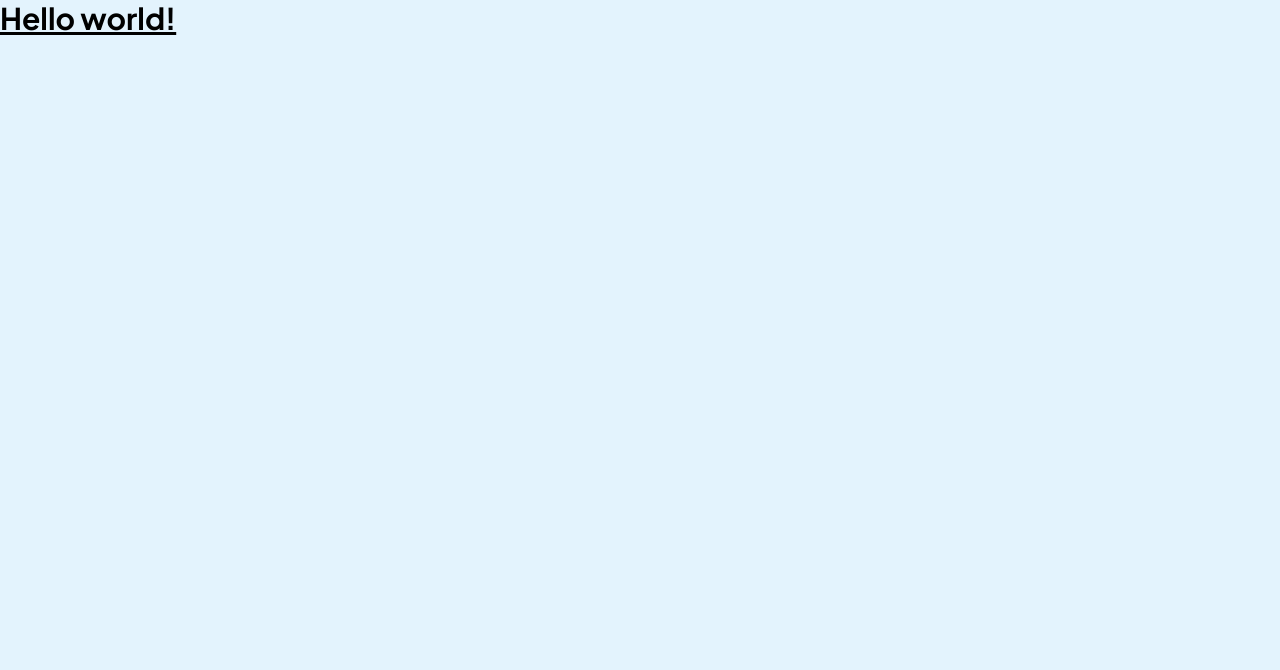
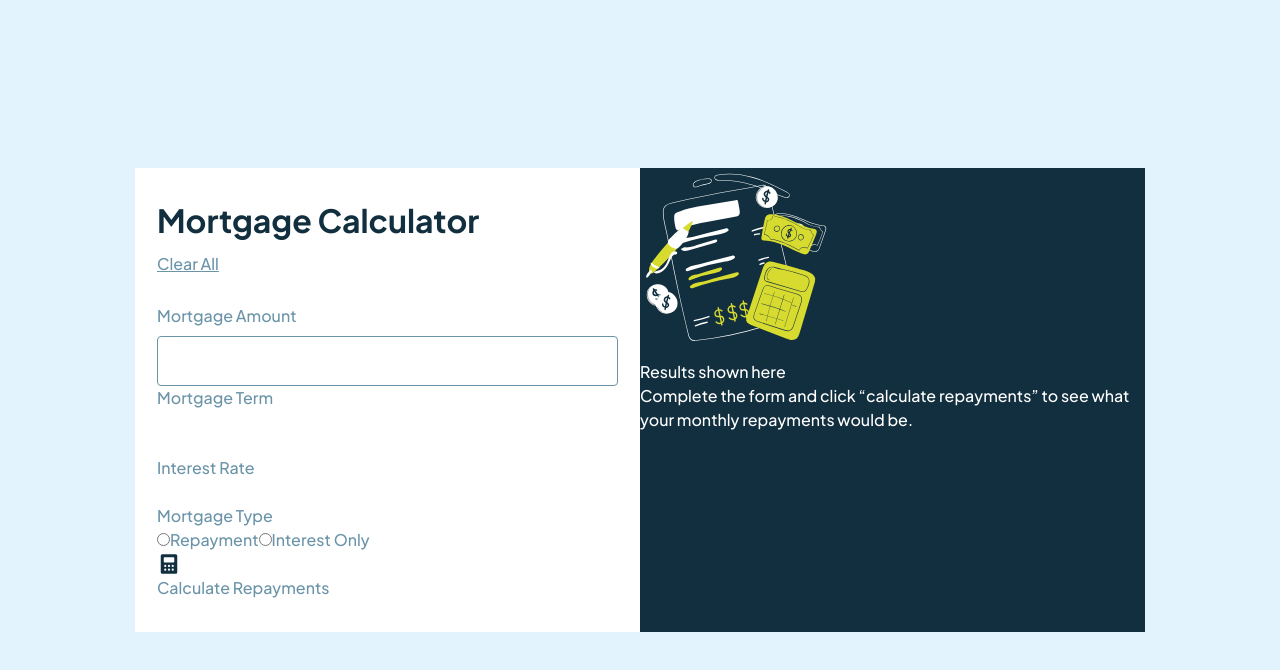
Before and after one commit to devPauloski/mortgage-repayment-calculator, a React (Vite) app: page / in a window 1280 px wide. Shown: the top 670 px of the page. Built offline with nearby package versions, Linux system fonts and the light colour scheme.

Commit message:
feat(init): Set up basic HTML boilerplate

```diff
--- a/src/App.jsx
+++ b/src/App.jsx
@@ -1,38 +1,97 @@
+import calculatorIcon from "/src/assets/images/icon-calculator.svg";
+import illustrationEmptyImage from "/src/assets/images/illustration-empty.svg";
+
 export default function App() {
-  return <h1 class="text-3xl font-bold underline"> Hello world! </h1>;
+  return (
+    <main class="max-w-[30rem] mx-auto bg-white md:max-w-[63.125rem]">
+      <form className="grid md:grid-cols-2">
+        <section className="px-5.5 py-8">
+          <div className="flex flex-col items-start gap-3 mb-7">
+            <h1 className="text-[2rem] text-slate-900 font-bold leading-tight">
+              Mortgage Calculator
+            </h1>
+            <button
+              className="underline decoration-1 decoration-solid cursor-pointer"
+              type="reset"
+            >
+              Clear All
+            </button>
+          </div>
+          <div>
+            <label className="block mb-2" htmlFor="mortgage-amount">
+              Mortgage Amount
+            </label>
+            <div>
+              <input
+                className="w-full h-12.5 border-1 decoration-solid decoration-slate-500 rounded-sm"
+                type="text"
+                id="mortgage-amount"
+                name="amount"
+              />
+              <span></span>
+            </div>
+          </div>
+          <div className="flex flex-col gap-5.5">
+            <div>
+              <label htmlFor="mortgage-term">Mortgage Term</label>
+              <div>
+                <input type="text" id="mortgage-term" name="term" />
+                <span></span>
+              </div>
+            </div>
+            <div>
+              <label htmlFor="interest-rate">Interest Rate</label>
+              <div>
+                <input type="text" id="Interest-rate" name="rate" />
+                <span></span>
+              </div>
+            </div>
+          </div>
+          <fieldset>
+            <legend>Mortgage Type</legend>
+            <div>
+              <label htmlFor="repayment">
+                <input type="radio" id="repayment" name="mortgageType" />
+                Repayment
+              </label>
+              <label htmlFor="interest-only">
+                <input type="radio" id="interest-only" name="mortgageType" />
+                Interest Only
+              </label>
+            </div>
+          </fieldset>
+          <button type="submit">
+            <img src={calculatorIcon} alt="" />
+            <span>Calculate Repayments</span>
+          </button>
+        </section>
+        <section className="bg-slate-900 text-white">
+          <div>
+            <img src={illustrationEmptyImage} alt="Empty illustration" />
+            <h2>Results shown here</h2>
+            <p>
+              Complete the form and click “calculate repayments” to see what
+              your monthly repayments would be.
+            </p>
+          </div>
+          <div className="hidden">
+            <h2>Your results</h2>
+            <p>
+              Your results are shown below based on the information you
+              provided. To adjust the results, edit the form and click
+              “calculate repayments” again.
+            </p>
+            <p>
+              <span>Your monthly repayments</span>
+              <output></output>
+            </p>
+            <p>
+              <span>Total you'll repay over the term</span>
+              <output></output>
+            </p>
+          </div>
+        </section>
+      </form>
+    </main>
+  );
 }
-
-// Mortgage Calculator
-//   Clear All
-
-//   Mortgage Amount
-
-//   Mortgage Term
-
-//   Interest Rate
-
-//   Mortgage Type
-//   Repayment
-//   Interest Only
-
-//   Calculate Repayments
-
-//   <!-- Empty results start -->
-
-//   Results shown here
-
-//   Complete the form and click “calculate repayments” to see what
-//   your monthly repayments would be.
-
-//   <!-- Empty results end -->
-
-//   <!-- Completed results start -->
-
-//   Your results
-
-//   Your results are shown below based on the information you provided.
-//   To adjust the results, edit the form and click “calculate repayments” again.
-
-//   Your monthly repayments
-
-//   Total you'll repay over the term
--- a/src/index.css
+++ b/src/index.css
@@ -36,5 +36,11 @@ body {
   font-weight: 500;
   font-size: 1rem;
   line-height: 1.5;
+  color: var(--color-slate-500);
   background-color: var(--color-slate-100);
+  min-block-size: 100vh;
+  @media(min-width: 48em) {
+    place-content: center;
+    padding-inline: 1rem;
+  }
 }
```
